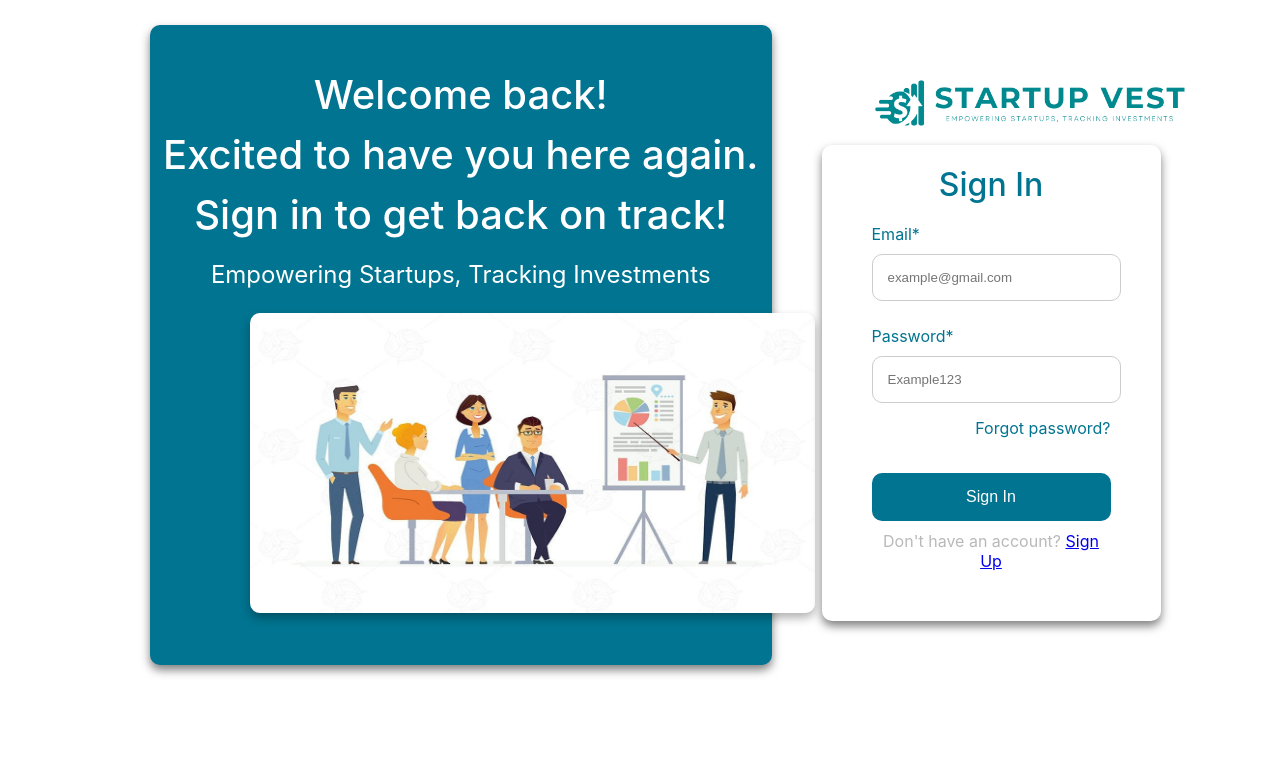
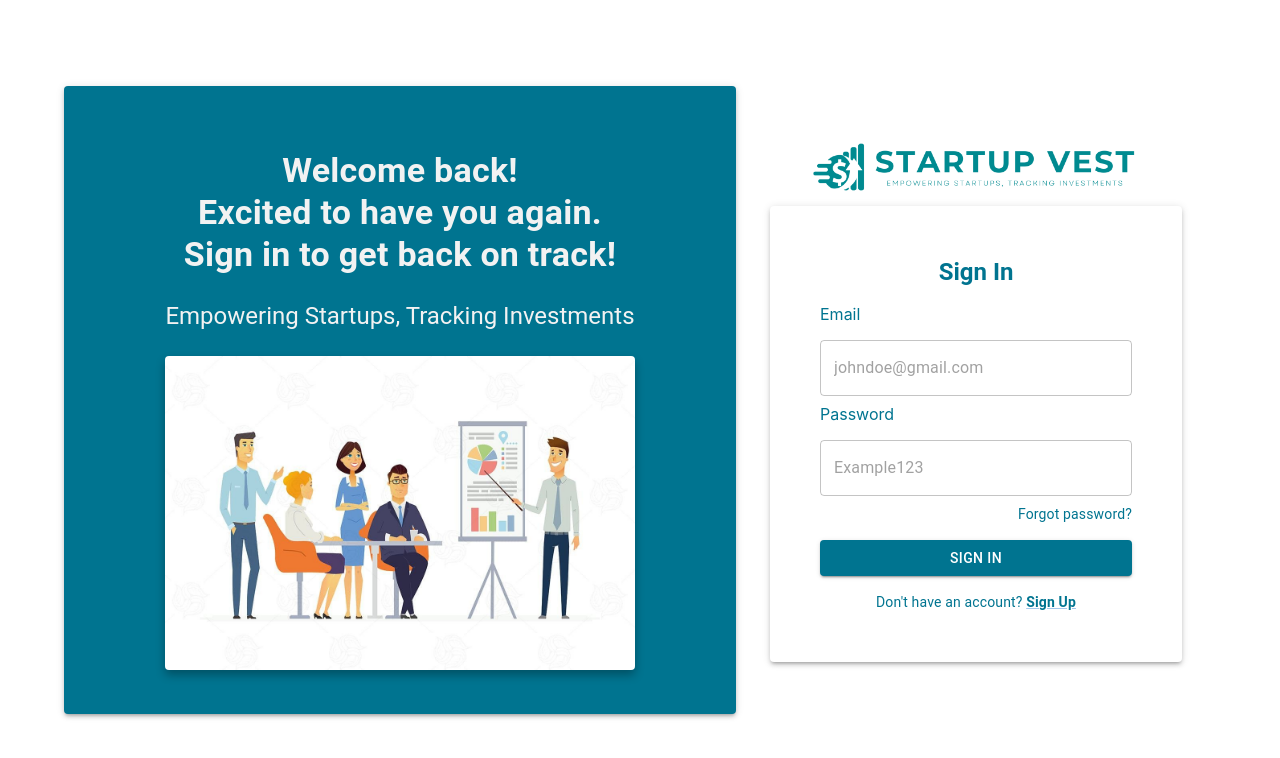
Before and after one commit to XenoviaaaFritzyyy/StartUp-Vest-Front, a React (Create React App) app: page / in a window 1280 px wide. Shown: the top 758 px of the page. Built offline with nearby package versions, Linux system fonts and the light colour scheme.

Commit message:
Change login and signup to use MUI framework

```diff
--- a/src/Components/Login.js
+++ b/src/Components/Login.js
@@ -1,7 +1,7 @@
 import React, { useState } from 'react';
-import { Link, useNavigate } from 'react-router-dom';
+import { Link as RouterLink, useNavigate } from 'react-router-dom';
 import axios from 'axios';
-import '../Css/Login.css';
+import { Container, Grid, Typography, TextField, Button, Link, Paper } from '@mui/material';
 
 function Login() {
   const [email, setEmail] = useState('');
@@ -17,7 +17,6 @@ function Login() {
         email,
         password,
       });
-      // Save the token to local storage.
       localStorage.setItem('token', response.data.jwt);
       console.log('Login successful:', response.data);
       setLoggedIn(true);
@@ -39,76 +38,56 @@ function Login() {
   };
 
   return (
-    <div className="login-logo-container">
-      <div className="login-container">
-        <div className="login-left-container">
-          <p className="login-introduction">
-            Welcome back! <br /> Excited to have you here again. <br />
-            Sign in to get back on track!
-          </p>
-          <p className="login-motto">Empowering Startups, Tracking Investments</p>
-          <img src="images/picture.jpg" alt="Startup Vest Logo" className="login-picture" />
-        </div>
+    <Container sx={{ display: 'flex', alignItems: 'center', justifyContent: 'center', minHeight: '100vh' }}>
+      <Grid container>
+        <Grid item xs={12} sm={7} textAlign="center">
+          <Paper elevation={3} sx={{ pt: 8, pb: 5, background: 'rgba(0, 116, 144, 1)' }}>
+            <Typography variant="h4" sx={{ color: '#F2F2F2', fontWeight: 'bold' }}>
+              Welcome back! <br />
+              Excited to have you again. <br />
+              Sign in to get back on track!
+            </Typography>
 
-        <div className="login-right-container">
-          <img src="images/logo.png" alt="Startup Vest Logo" className="login-logo" />
+            <Typography variant="h5" sx={{ mt: 3, mb: 3, color: '#F2F2F2' }}>Empowering Startups, Tracking Investments</Typography>
+            <img src="images/picture.jpg" alt="Startup Vest Logo" style={{ width: '70%', maxWidth: '100%', boxShadow: '0 5px 10px rgba(0,0,0,.3)', borderRadius: 4 }} />
+          </Paper>
+        </Grid>
 
-          <div className="login-right-container-form">
-            <header className="login-header">Sign In</header>
-            <form onSubmit={handleSubmit} className="login-form">
-              <div className="login-details">
-                <div className="details">
-                  <div className="fields">
-                    <div className="login-input-field">
-                      <label>Email*</label>
-                      <input
-                        type="text"
-                        name="email"
-                        placeholder="example@gmail.com"
-                        required
-                        value={email}
-                        onChange={(e) => {
-                          setEmail(e.target.value);
-                          setEmailExists(false);
-                        }}
-                        onBlur={isEmailRegistered}
-                      />
-                      {emailExists && (
-                        <p className="error-message">Email is already in use.</p>
-                      )}
-                    </div>
+        <Grid item xs={12} sm={5} paddingX={4} sx={{ display: 'flex', flexDirection: 'column', alignItems: 'center', justifyContent: 'center' }}>
+          <img src="images/logo.png" alt="Logo" style={{ width: '80%', marginBottom: '10px', maxWidth: '100%' }} />
+          <Paper elevation={3} style={{ padding: '50px', position: 'relative', width: '75%', maxWidth: '400px' }}>
+            <form onSubmit={handleSubmit} sx={{ display: 'flex', flexDirection: 'column', alignItems: 'center' }}>
+              <Typography variant="h5" sx={{ textAlign: 'center', mb: 2, color: 'rgba(0, 116, 144, 1)', fontWeight: 'bold' }}>Sign In</Typography>
 
-                    <div className="login-input-field">
-                      <label>Password*</label>
-                      <input
-                        type="password"
-                        name="password"
-                        placeholder="Example123"
-                        required
-                        value={password}
-                        onChange={(e) => setPassword(e.target.value)}
-                      />
-                    </div>
+              <Typography variant="h8" sx={{ color: 'rgba(0, 116, 144, 1)' }}>Email</Typography>
+              <TextField type="text" placeholder="johndoe@gmail.com" required value={email}
+                onChange={(e) => {
+                  setEmail(e.target.value);
+                  setEmailExists(false);
+                }} onBlur={isEmailRegistered} fullWidth margin="normal" />
 
-                    <div className="login-forgotpass">
-                      <label>Forgot password?</label>
-                    </div>
-                  </div>
-                  <button type="submit" className="login-button">
-                    Sign In
-                  </button>
-                  <div className="signup">
-                    <label>
-                      Don't have an account? <Link to="/signup" className="clickable">Sign Up</Link>
-                    </label>
-                  </div>
-                </div>
+              <Typography variant="h8" sx={{ color: 'rgba(0, 116, 144, 1)' }}>Password</Typography>
+              {emailExists && <Typography variant="body2" color="error">Email is already in use.</Typography>}
+              <TextField type="password" placeholder="Example123" required value={password} onChange={(e) => setPassword(e.target.value)} fullWidth margin="normal" />
+
+              <Typography variant="body2" sx={{ textAlign: 'right', cursor: 'pointer', color: 'rgba(0, 116, 144, 1)' }}>
+                Forgot password?
+              </Typography>
+
+              <Button type="submit" variant="contained" color="primary" sx={{ marginTop: 2, width: '100%', background: 'rgba(0, 116, 144, 1)', '&:hover': { boxShadow: '0 0 10px rgba(0,0,0,0.5)', backgroundColor: 'rgba(0, 116, 144, 1)' } }}>
+                Sign In
+              </Button>
+
+              <div style={{ marginTop: '16px' }}>
+                <Typography variant="body2" sx={{ textAlign: 'center', color: 'rgba(0, 116, 144, 1)' }}>
+                  Don't have an account? <Link component={RouterLink} to="/signup" sx={{ color: 'rgba(0, 116, 144, 1)', fontWeight: 'bold' }}>Sign Up</Link>
+                </Typography>
               </div>
             </form>
-          </div>
-        </div>
-      </div>
-    </div>
+          </Paper>
+        </Grid>
+      </Grid>
+    </Container>
   );
 }
 
--- a/src/Components/Signup.js
+++ b/src/Components/Signup.js
@@ -1,8 +1,7 @@
-import React from 'react';
+import React, { useState } from 'react';
 import { Link } from 'react-router-dom';
-import {useState} from 'react';
 import axios from 'axios'; // Import Axios
-import '../Css/Signup.css';
+import { Grid, Typography, TextField, Button, Select, MenuItem, FormControl, InputLabel } from '@mui/material';
 
 function Signup() {
 
@@ -32,67 +31,71 @@ function Signup() {
     };
 
     return (
-        <div className="signup-container">
-            <div className="signup-left-container">
-            </div>
+        <Grid container style={{ minHeight: '85vh', marginTop: '2%'}}>
+            <Grid item xs={12} sm={.5} sx={{ background: 'rgba(0, 116, 144, 1)', borderRadius: '0 10px 10px 0'}}>
+            </Grid>
 
-            <div className="signup-middle-container">
-                <p className='Signup-Motto'>Empowering <br /> Startups,  <br /> Tracking  <br /> Investments</p>
-            </div>
+            <Grid item xs={12} sm={6.5} sx={{ textAlign: 'center', color: 'rgba(0, 116, 144, 1)', mt: 10}}>
+                <Typography sx={{fontSize: '5em', fontWeight: 'bold', }}>Empowering <br /> Startups,  <br /> Tracking  <br /> Investments</Typography>
+            </Grid>
 
-            <div className="signup-right-container">
-                <header>Create Account</header>
+            <Grid item xs={12} sm={4.5} sx={{ p: 6, background: 'rgba(0, 116, 144, 1)', borderRadius: 2}}>
+                <Typography variant="h5" component="header" sx={{fontWeight: 'bold', color: '#F2F2F2', pb: 3}}>Create Account</Typography>
                 <form onSubmit={handleSubmit} className='signup-form'>
-                    <div className="signup-details">
-                        <div className="details-personal">
-                            <div className="fields">
-                                <div className="signup-input-field">
-                                    <label>First Name*</label>
-                                    <input type="text" name="firstName" placeholder="John" required />
-                                </div>
+                    <Grid container spacing={2} className="signup-details">
+                            <Grid item xs={6}>
+                                <Typography variant="h8" sx={{ color: '#F2F2F2' }}>First Name</Typography>
+                                <TextField fullWidth name="firstName" placeholder="John" required sx={{background: '#F2F2F2', borderRadius: 1}} />
+                            </Grid>
 
-                                <div className="signup-input-field">
-                                    <label>Last Name*</label>
-                                    <input type="text" name="lastName" placeholder="Doe" required />
-                                </div>
+                        <Grid item xs={6}>
+                            <Typography variant="h8" sx={{ color: '#F2F2F2' }}>Last Name</Typography>
+                            <TextField fullWidth name="lastName" placeholder="Doe" required sx={{background: '#F2F2F2', borderRadius: 1}}/>
+                        </Grid>
 
-                                <div className="signup-input-field address">
-                                    <label>Email Address*</label>
-                                    <input type="email" name="email" placeholder="johndoe@gmail.com" required />
-                                </div>
+                        <Grid item xs={12}>
+                            <Typography variant="h8" sx={{ color: '#F2F2F2' }}>Email</Typography>
+                            <TextField fullWidth name="email" placeholder="johndoe@gmail.com" type="email" required sx={{background: '#F2F2F2', borderRadius: 1}}/>
+                        </Grid>
 
-                                <div className="signup-input-field">
-                                    <label>Contact Number*</label>
-                                    <input type="tel" name="contactNumber" placeholder="09362677352" required />
-                                </div>
+                        <Grid item xs={6}>
+                            <Typography variant="h8" sx={{ color: '#F2F2F2' }}>Phone Number</Typography>
+                            <TextField fullWidth name="contactNumber" placeholder="09362677352" type="tel" required sx={{background: '#F2F2F2', borderRadius: 1}}/>
+                        </Grid>
 
-                                <div className="signup-input-field-select">
-                                    <label>Gender*</label>
-                                    <select id="gender" name="gender">
-                                        <option value="Male">Male</option>
-                                        <option value="Female">Female</option>
-                                        <option value="Neutral">Neutral</option>
-                                        <option value="Other">Other</option>
-                                    </select>
-                                </div>
+                        <Grid item xs={6}>
+                            <Typography variant="h8" sx={{ color: '#F2F2F2' }}>Gender</Typography>
+                            <FormControl fullWidth>
+                                <Select labelId="gender-label" id="gender" name="gender" sx={{background: '#F2F2F2', borderRadius: 1}}>
+                                    <MenuItem value="Male">Male</MenuItem>
+                                    <MenuItem value="Female">Female</MenuItem>
+                                    <MenuItem value="Neutral">Neutral</MenuItem>
+                                    <MenuItem value="Other">Other</MenuItem>
+                                </Select>
+                            </FormControl>
+                        </Grid>
 
-                                <div className="signup-input-field address">
-                                    <label>Password*</label>
-                                    <input type="password" name="password" placeholder="Example123" required />
-                                </div>
-                            </div>
+                        <Grid item xs={12}>
+                            <Typography variant="h8" sx={{ color: '#F2F2F2' }}>Password</Typography>
+                            <TextField fullWidth name="password" placeholder="Example123" type="password" required sx={{background: '#F2F2F2', borderRadius: 1}}/>
+                        </Grid>
 
-                            <button type="submit" className="signup-button">Sign Up</button>
+                        <Grid item xs={12}>
+                            <Button type="submit" variant="contained" color="primary" sx={{ mt: 1, width: '100%', height: '50px', color: 'rgba(0, 116, 144, 1)', background: '#F2F2F2', '&:hover': { boxShadow: '0 0 10px rgba(0,0,0,0.5)', backgroundColor: '#F2F2F2' }}}>
+                                Sign In
+                            </Button>
+                        </Grid>
 
-                        <div className="login">
-                            <label>Already have an account? <Link to="/" className="clickable">Sign In</Link></label>
-                        </div>
-                    </div>
-                </div>
-            </form>
-        </div>
-    </div>
-  );
+                        <Grid item xs={12} sx={{textAlign: 'center'}}>
+                            <Typography variant="h7" sx={{ color: '#F2F2F2' }}>
+                                Already have an account? <Link to="/" component="span">Sign In</Link>
+                            </Typography>
+                        </Grid>
+                    </Grid>
+                </form>
+            </Grid>
+        </Grid>
+    );
 }
 
 export default Signup;
--- a/src/Css/Login.css
+++ /dev/null
@@ -1,123 +0,0 @@
-/* Login.css */
-
-  .login-container {
-    display: flex;
-    margin: 25px 0 0 150px;
-    height: 640px;
-  }
-
-  .login-left-container {
-    width: 55%;
-    background: rgba(0, 116, 144, 1);
-    box-shadow: 0 5px 10px rgba(0,0,0,.5);
-    display: flex;
-    text-align: center;
-    flex-direction: column;
-    color: white;
-    margin-right: 50px;
-    border-radius: 10px;
-  }
-
-  .login-introduction {
-    font-size: 2.5em;
-    line-height: 1.5;
-    font-weight: 500;
-  }
-
-  .login-motto {
-    font-size: 1.5em;
-    margin-top: -25px;
-  }
-
-  .login-right-container {
-    width: 30%;
-    height: 70%;
-    margin-top: 50px;
-  }
-
-  .login-picture {
-    width: 565px;
-    height: 300px;
-    border-radius: 10px;
-    margin: 0 0 10px 100px;
-    box-shadow: 0 5px 10px rgba(0,0,0,.3);
-  }
-
-  .login-logo {
-    width: 320px;
-    height: auto;
-    margin: 0 0 10px 50px;
-  }
-
-  .login-right-container-form {
-    box-shadow: 0 5px 10px rgba(0,0,0,.5);
-    border-radius: 10px;
-    background-color: white;
-    padding: 20px 50px 50px 50px;
-  }
-
-  .login-header {
-    font-size: 2em;
-    font-weight: 500;
-    text-align: center;
-    color: rgba(0, 116, 144, 1);
-    margin-bottom: 20px;
-  }
-
-  .login-form {
-    display: flex;
-    flex-direction: column;
-  }
-
-  .login-input-field label {
-    display: block;
-    margin-bottom: 10px;
-    color: rgba(0, 116, 144, 1);
-  }
-
-  .login-input-field {
-    margin-bottom: 25px;
-  }
-
-  .login-input-field input {
-    outline: none;
-    width: 91%;
-    padding: 15px;
-    border: 1px solid #ccc;
-    border-radius: 10px;
-  }
-
-  .login-button {
-    width: 100%;
-    background: rgba(0, 116, 144, 1);
-    color: white;
-    margin-top: 25px;
-    padding: 15px;
-    border: none;
-    border-radius: 10px;
-    cursor: pointer;
-    font-size: 16px;
-  }
-
-  .login-button:hover {
-    box-shadow: 0 5px 10px rgba(0,0,0,.3);
-  }
-
- .login-forgotpass {
-    margin: -10px 0 10px 0;
-    text-align: end;
-}
-
-  .signup {
-      margin-top: 10px;
-      text-align: center;
-  }
-
-  .signup label {
-      color: #B9B9B9;
-  }
-
-  .login-forgotpass label, .signup u {
-      cursor: pointer;
-      color: rgba(0, 116, 144, 1);
-  }
--- a/src/Navbar/Navbar.js
+++ b/src/Navbar/Navbar.js
@@ -9,7 +9,6 @@ import TableChartIcon from '@mui/icons-material/TableChartRounded';
 import StoreIcon from '@mui/icons-material/Store';
 import MonetizationOnIcon from '@mui/icons-material/MonetizationOnRounded';
 import PeopleIcon from '@mui/icons-material/PeopleRounded';
-import MarkUnreadChatAltRoundedIcon from '@mui/icons-material/MarkUnreadChatAltRounded';
 import LogoutIcon from '@mui/icons-material/LogoutRounded';
 
 const drawerWidth = 240;
@@ -21,7 +20,6 @@ export default function Navbar() {
     { text: 'Companies', icon: <StoreIcon sx={{color: '#F2F2F2'}}/>, path: '/companies' },
     { text: 'Funding Round', icon: <MonetizationOnIcon sx={{color: '#F2F2F2'}}/>, path: '/fundinground' },
     { text: 'People', icon: <PeopleIcon sx={{color: '#F2F2F2'}}/>, path: '/people' },
-    { text: 'Chat', icon: <MarkUnreadChatAltRoundedIcon sx={{color: '#F2F2F2'}}/>, path: '/chat' },
   ];
 
   // Add state variables for the user's first and last name.
@@ -100,7 +98,7 @@ export default function Navbar() {
                 </ListItemButton>
               </ListItem>
             ))}
-            <Divider sx={{marginTop: 20.7}} />
+            <Divider/>
             <ListItem disablePadding>
             <ListItemButton component={Link} to="/">
                 <ListItemText primary="Logout" />
```
Also changed, not shown: src/Css/Signup.css (deleted, +0 -103 lines), src/Dashboard/UserDashboard.js (+11 -5 lines).
